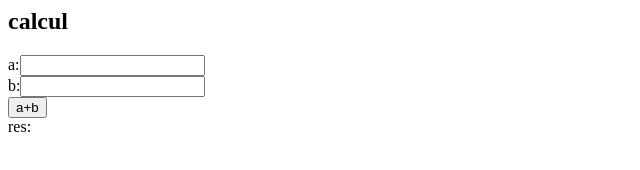
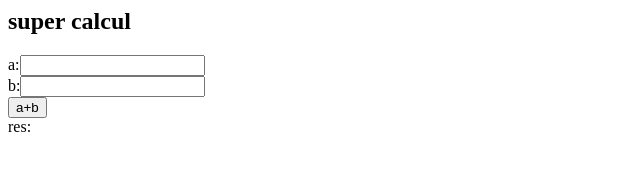
Before and after one commit to didier-tp/git-classroom, a plain HTML site: page basicHtmlCssJs/index.html in a window 1280 px wide. Shown: the whole page, without its empty margins (0-640 px from the left). Drawn offline with Linux system fonts and the light colour scheme.

Commit message:
modifIndexHtml

```diff
--- a/basicHtmlCssJs/index.html
+++ b/basicHtmlCssJs/index.html
@@ -4,7 +4,7 @@
 <script src="script.js"></script>
 </head>
 <body>
-  <h2>calcul</h2>
+  <h2>super calcul </h2>
   a:<input id="a"/><br/>
   b:<input id="b"/><br/>
   <button id="btnAdd" >a+b</button><br/>
```
